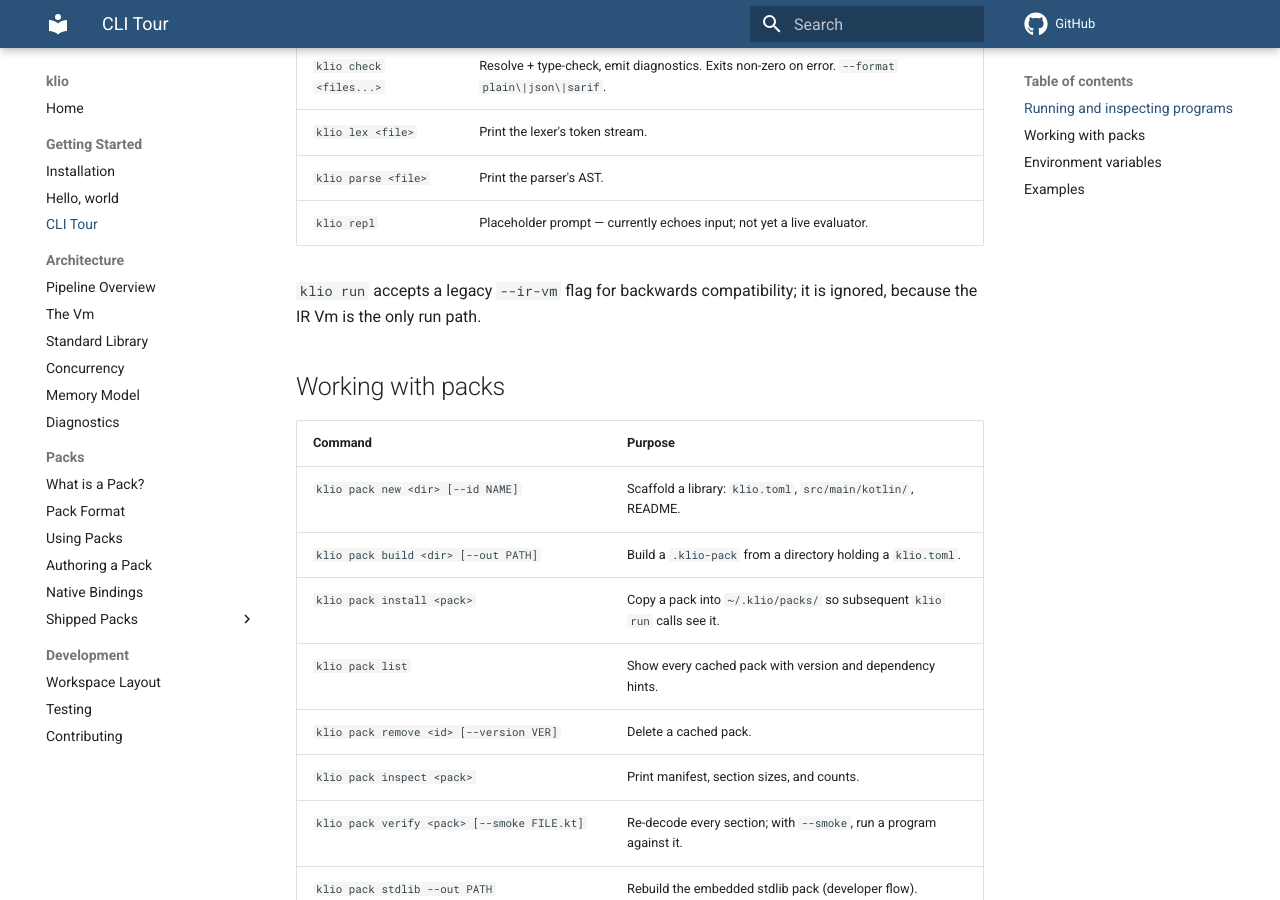
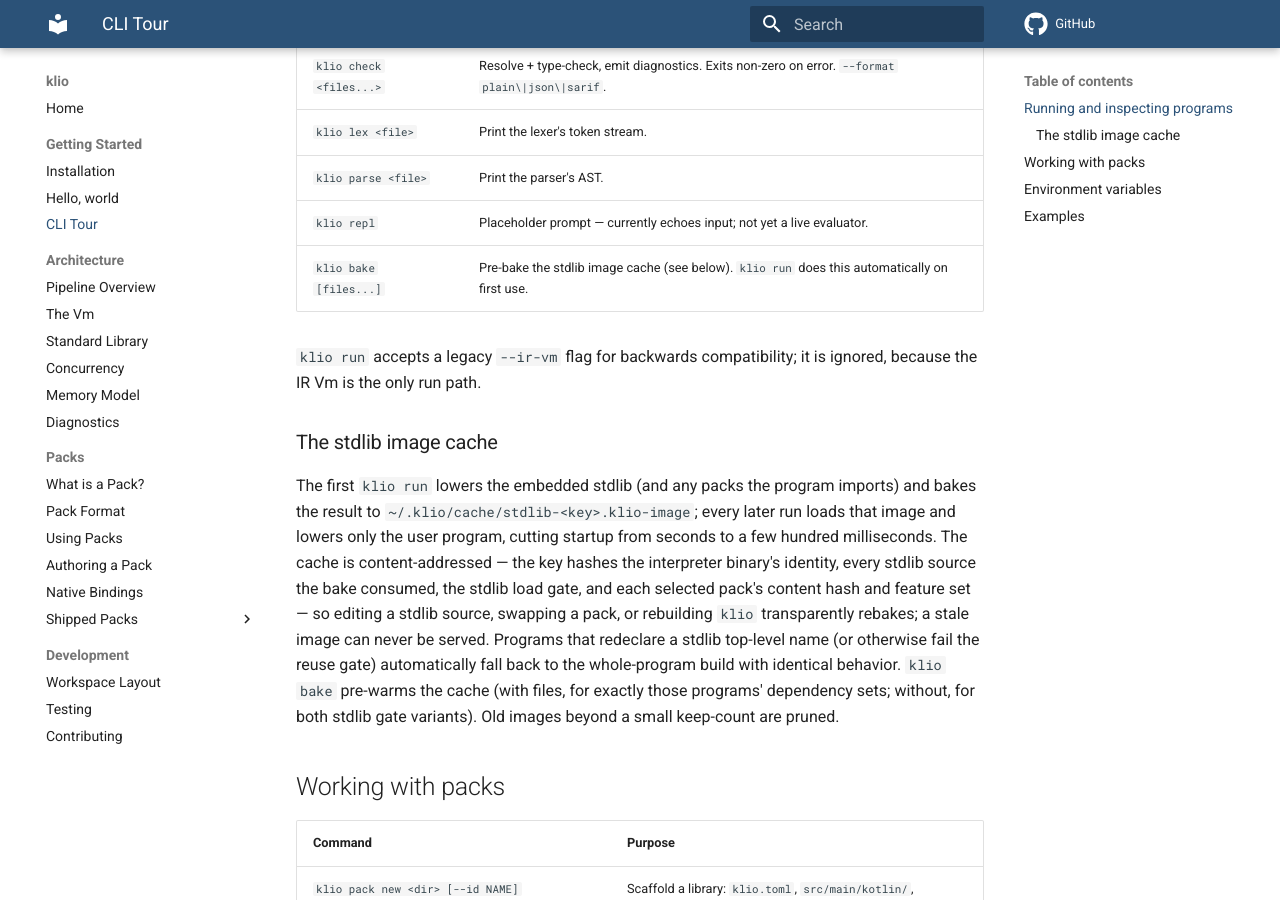
Before and after one commit to DrewCarlson/klio, an MkDocs documentation site: the page built from docs/getting-started/cli.md, in a window 1280 px wide and 900 px high, scrolled down 344 px. Built offline with MkDocs 1.6.1 and Material for MkDocs 9.7.7, drawn with Linux system fonts in a browser that asks for light colours; comment, search, counter and statistics services are not loaded; some of the changed text lies outside the part shown.

Commit message:
cli: bake the lowered stdlib into a cached image
klio run paid ~2.2s re-lowering the embedded stdlib before user code on
every invocation. klio now bakes a StdlibBase-shaped snapshot -- the
post-lift AST decls, the lowered module with its registry tables, every
BuiltModule side table, and the runtime ClassDef graph -- into
~/.klio/cache keyed by a content hash of the stdlib sources, the
selected packs' stored hashes and features, the image format version,
and the interpreter binary identity. The wire format extends the pack
codec with slice define/backref sharing and watched AST-node aliasing
so IR pointers decode into the decoded tree; strings borrow the image
buffer zero-copy. Runs load the image and extend it through the
existing per-program path with the same collision fallback to a fresh
whole-program build; stale or corrupt images rebake transparently with
temp+rename racing. Trivial-run startup: 2214ms to 425ms Debug, 444ms
to 166ms ReleaseSafe; pack-using programs 4.2s to 0.8s Debug. The
stdlib_image itest gates bake, hit, fallback, corruption, staleness,
and an in-process round-trip deep compare.

```diff
--- a/docs/getting-started/cli.md
+++ b/docs/getting-started/cli.md
@@ -12,9 +12,27 @@ the live list.
 | `klio lex <file>`       | Print the lexer's token stream.                                                          |
 | `klio parse <file>`     | Print the parser's AST.                                                                  |
 | `klio repl`             | Placeholder prompt — currently echoes input; not yet a live evaluator.                   |
+| `klio bake [files...]`  | Pre-bake the stdlib image cache (see below). `klio run` does this automatically on first use. |
 
 `klio run` accepts a legacy `--ir-vm` flag for backwards
 compatibility; it is ignored, because the IR Vm is the only run path.
+
+### The stdlib image cache
+
+The first `klio run` lowers the embedded stdlib (and any packs the
+program imports) and bakes the result to
+`~/.klio/cache/stdlib-<key>.klio-image`; every later run loads that
+image and lowers only the user program, cutting startup from seconds to
+a few hundred milliseconds. The cache is content-addressed — the key
+hashes the interpreter binary's identity, every stdlib source the bake
+consumed, the stdlib load gate, and each selected pack's content hash
+and feature set — so editing a stdlib source, swapping a pack, or
+rebuilding `klio` transparently rebakes; a stale image can never be
+served. Programs that redeclare a stdlib top-level name (or otherwise
+fail the reuse gate) automatically fall back to the whole-program
+build with identical behavior. `klio bake` pre-warms the cache (with
+files, for exactly those programs' dependency sets; without, for both
+stdlib gate variants). Old images beyond a small keep-count are pruned.
 
 ## Working with packs
 
@@ -42,9 +60,13 @@ Maven cache plus an `index.json`.
 - `KLIO_STDLIB_PACK=/path/to/stdlib.klio-pack` — use an on-disk
   stdlib pack instead of the embedded bytes. Useful when iterating
   on stdlib changes without rebuilding the binary.
+- `KLIO_STDLIB_IMAGE=0` — disable the stdlib image cache (every run
+  lowers the full dependency set, as before).
+- `KLIO_TRACE_STDLIB_IMAGE=1` — print one `hit`/`baked`/`fallback`
+  line per run with the cache key and timing breakdown.
 - `KLIO_PACKS=path1:path2:...` — colon-separated extra packs to load
   at startup, in addition to `~/.klio/packs`.
-- `HOME` — determines `~/.klio/packs`.
+- `HOME` — determines `~/.klio/packs` and `~/.klio/cache`.
 
 ## Examples
 
```
Also changed, not shown: docs/architecture/pipeline.md (+12 -0 lines), docs/development/testing.md (+10 -0 lines), 10 other files.
